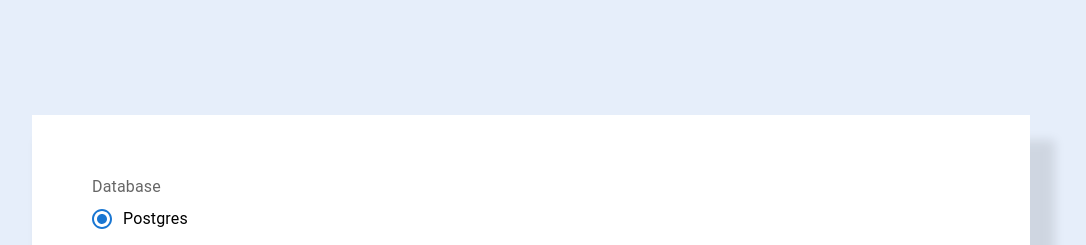
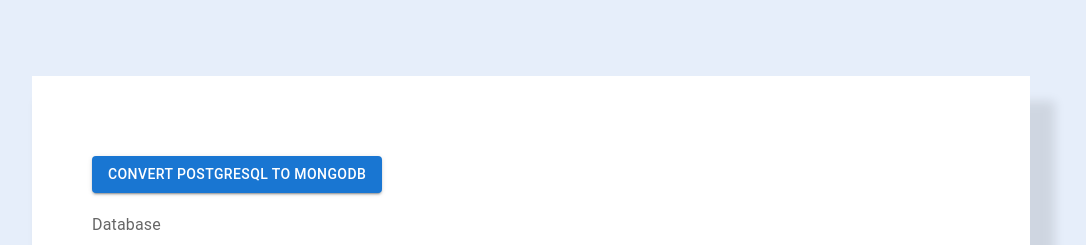
Before and after one commit to danilalisichkin/factory-db-application, a React (Create React App) app in the folder frontend/: page / in a window 1280 px wide. Shown: the top 245 px of the page, without its empty margins (120-1206 px from the left). Built offline with nearby package versions, Linux system fonts and the light colour scheme; no server answers; the HTML template or start-up script is replaced by a standard one.

Commit message:
added converter

```diff
--- a/frontend/src/pages/MainPage/MainPage.jsx
+++ b/frontend/src/pages/MainPage/MainPage.jsx
@@ -1,6 +1,7 @@
 import React, { useEffect, useState } from "react";
 import styles from "./index.module.css";
 import {
+  Button,
   FormControl,
   FormControlLabel,
   FormLabel,
@@ -123,11 +124,14 @@
 ];
 
 function MainPage() {
-  const [database, setDatabase] = useState('postgres');
+  const [database, setDatabase] = useState("postgres");
   const [currentTable, setCurrentTable] = useState(tables[0]);
+  const [refreshKey, setRefreshKey] = useState(0);
 
   function handleDataBaseChange(value) {
+    let selectedTable = currentTable;
     setDatabase(value);
+    setCurrentTable(selectedTable);
   }
 
   function handleTableChange(value) {
@@ -140,12 +144,25 @@
     }
   }
 
+  const useConvertor = async () => {
+    await fetch(`http://localhost:8080/converter/convert`);
+    setRefreshKey((prevKey) => prevKey + 1);
+  };
+
   useEffect(() => {
     setCurrentTable(tables[0]);
   }, [database]);
 
   return (
     <div className={styles.pageContainer}>
+        <Button
+          variant="contained"
+          color="primary"
+          onClick={useConvertor}
+          style={{ marginTop: "20px",  marginBottom: "20px", width: "fit-content"}}
+        >
+          Convert PostgreSQL to MongoDB
+        </Button>
       <FormControl>
         <FormLabel id="demo-controlled-radio-buttons-group">Database</FormLabel>
         <RadioGroup
@@ -154,7 +171,11 @@
           value={database}
           onChange={(event) => handleDataBaseChange(event.target.value)}
         >
-          <FormControlLabel value="postgres" control={<Radio />} label="Postgres" />
+          <FormControlLabel
+            value="postgres"
+            control={<Radio />}
+            label="Postgres"
+          />
           <FormControlLabel value="mongo" control={<Radio />} label="Mongo" />
         </RadioGroup>
       </FormControl>
@@ -174,7 +195,12 @@
           ))}
         </Select>
       </FormControl>
-      <DataTable key={`${database}-${currentTable.tableApi}`} style={{ marginTop: "40px" }} table={currentTable} apiRoot={`http://localhost:8080/${database}`}/>
+      <DataTable
+        key={`${database}-${currentTable.tableApi}-${refreshKey}`}
+        style={{ marginTop: "40px" }}
+        table={currentTable}
+        apiRoot={`http://localhost:8080/${database}`}
+      />
     </div>
   );
 }
```
